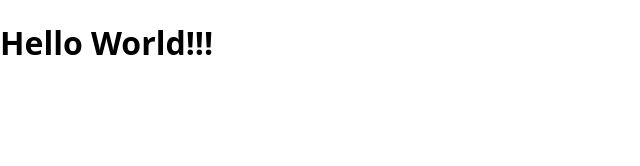
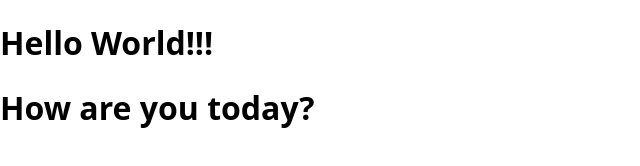
Before and after one commit to bojanp89/first-git-repo, a plain HTML site: page index.html in a window 1280 px wide. Shown: the whole page, without its empty margins (0-640 px from the left). Drawn offline with Linux system fonts and the light colour scheme.

Commit message:
added greeting

```diff
--- a/index.html
+++ b/index.html
@@ -9,6 +9,7 @@
 </head>
 <body>
 	<h1>Hello World!!!</h1>
+	<h1>How are you today?</h1>
 </body>
 <script src="scripts/main.js"></script>
 </html>
```
